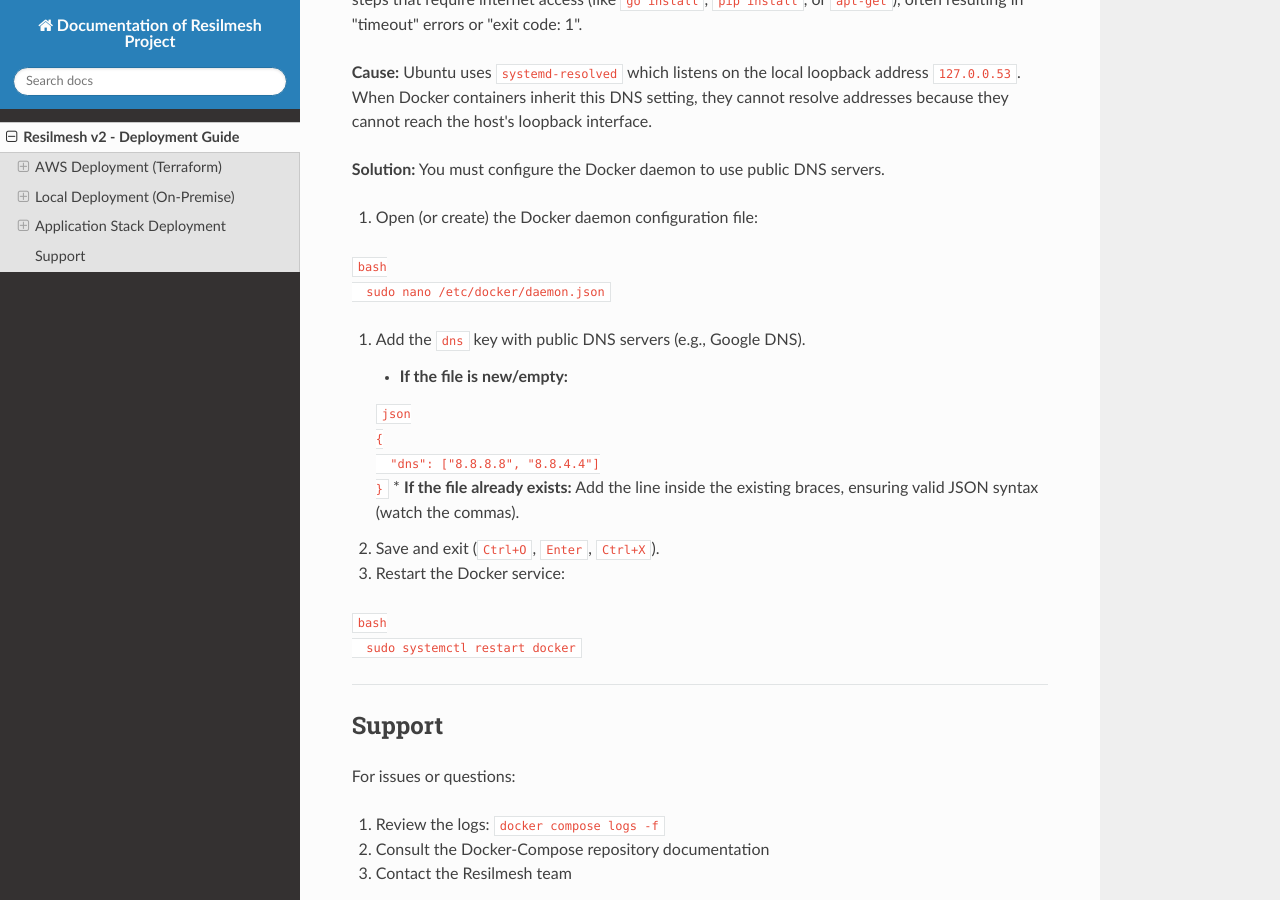
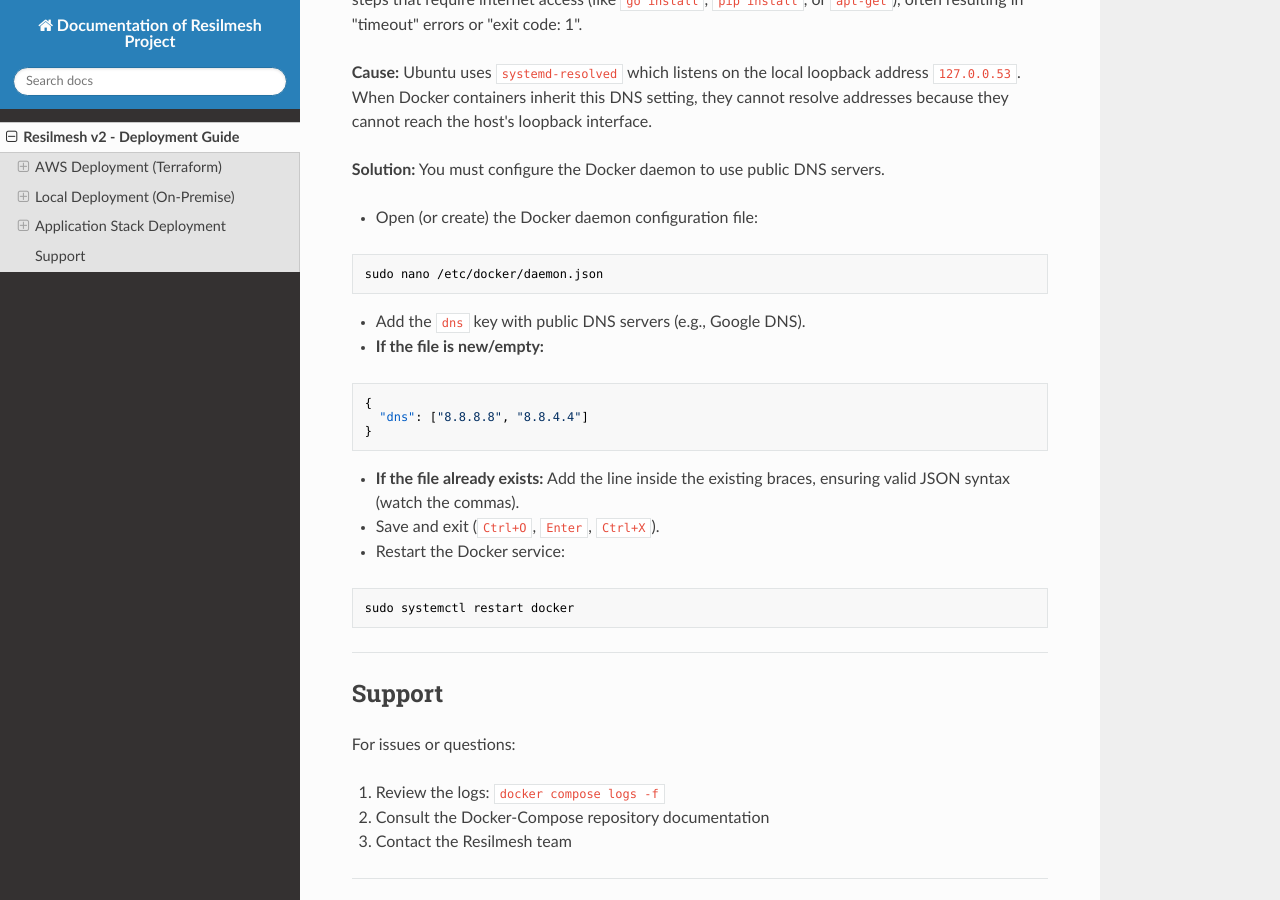
Before and after one commit to resilmesh2/AWSCloud-Deployment, an MkDocs documentation site: the page built from docs/index.md, in a window 1280 px wide and 900 px high, scrolled down 14163 px. Built offline with MkDocs 1.6.1, drawn with Linux system fonts in a browser that asks for light colours; nearby versions of some CDN libraries; part of the change alters nothing that is shown.

Commit message:
Update docs

````diff
--- a/docs/index.md
+++ b/docs/index.md
@@ -482,29 +482,27 @@ Ubuntu uses `systemd-resolved` which listens on the local loopback address `127.
 **Solution:**
 You must configure the Docker daemon to use public DNS servers.
 
-1.  Open (or create) the Docker daemon configuration file:
+- Open (or create) the Docker daemon configuration file:
+```bash
+sudo nano /etc/docker/daemon.json
+```
 
-  ```bash
-  sudo nano /etc/docker/daemon.json
-  ```
+- Add the `dns` key with public DNS servers (e.g., Google DNS).
+* **If the file is new/empty:**
+```json
+{
+  "dns": ["8.8.8.8", "8.8.4.4"]
+}
+```
+* **If the file already exists:** Add the line inside the existing braces, ensuring valid JSON syntax (watch the commas).
 
-2.  Add the `dns` key with public DNS servers (e.g., Google DNS).
-    * **If the file is new/empty:**
+- Save and exit (`Ctrl+O`, `Enter`, `Ctrl+X`).
 
-    ```json
-    {
-      "dns": ["8.8.8.8", "8.8.4.4"]
-    }
-    ```
-    * **If the file already exists:** Add the line inside the existing braces, ensuring valid JSON syntax (watch the commas).
+- Restart the Docker service:
+```bash
+sudo systemctl restart docker
+```
 
-3.  Save and exit (`Ctrl+O`, `Enter`, `Ctrl+X`).
-
-4.  Restart the Docker service:
-
-  ```bash
-  sudo systemctl restart docker
-  ```
 ---
 
 ## Support
````
